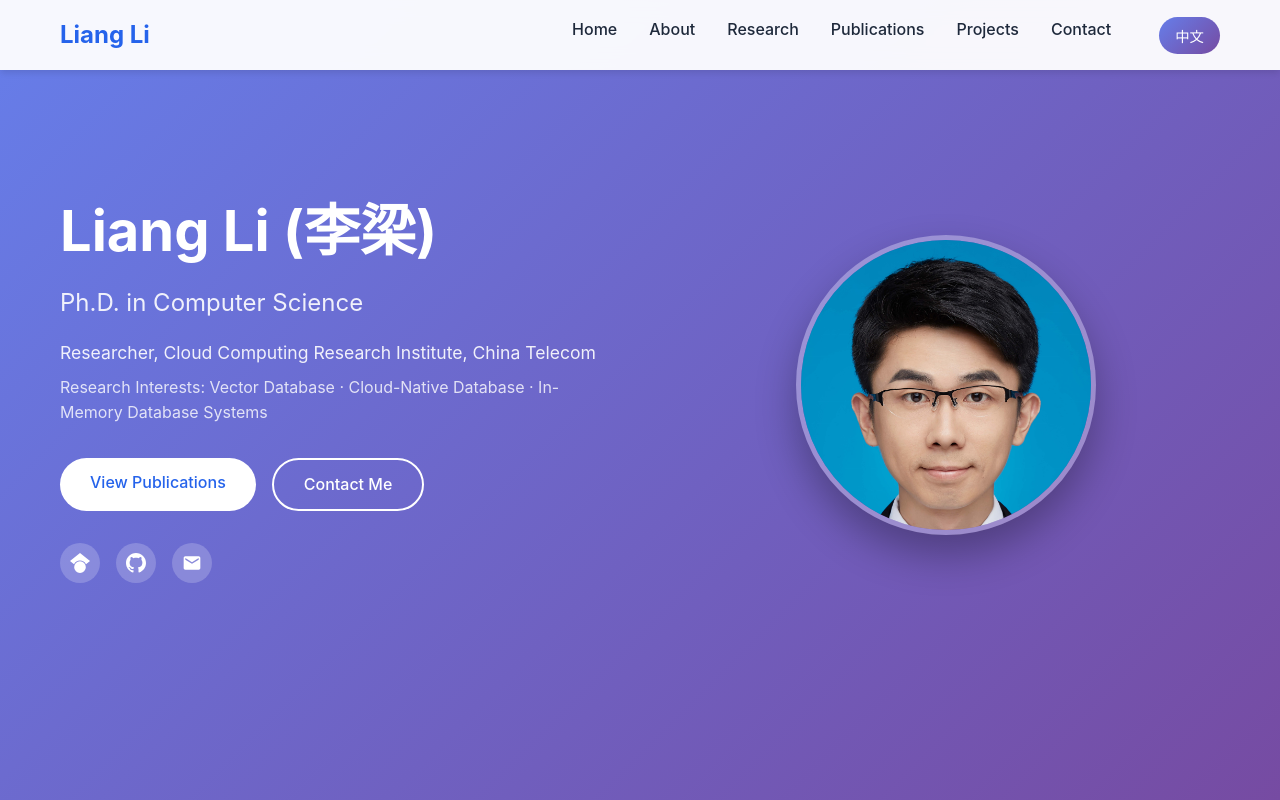
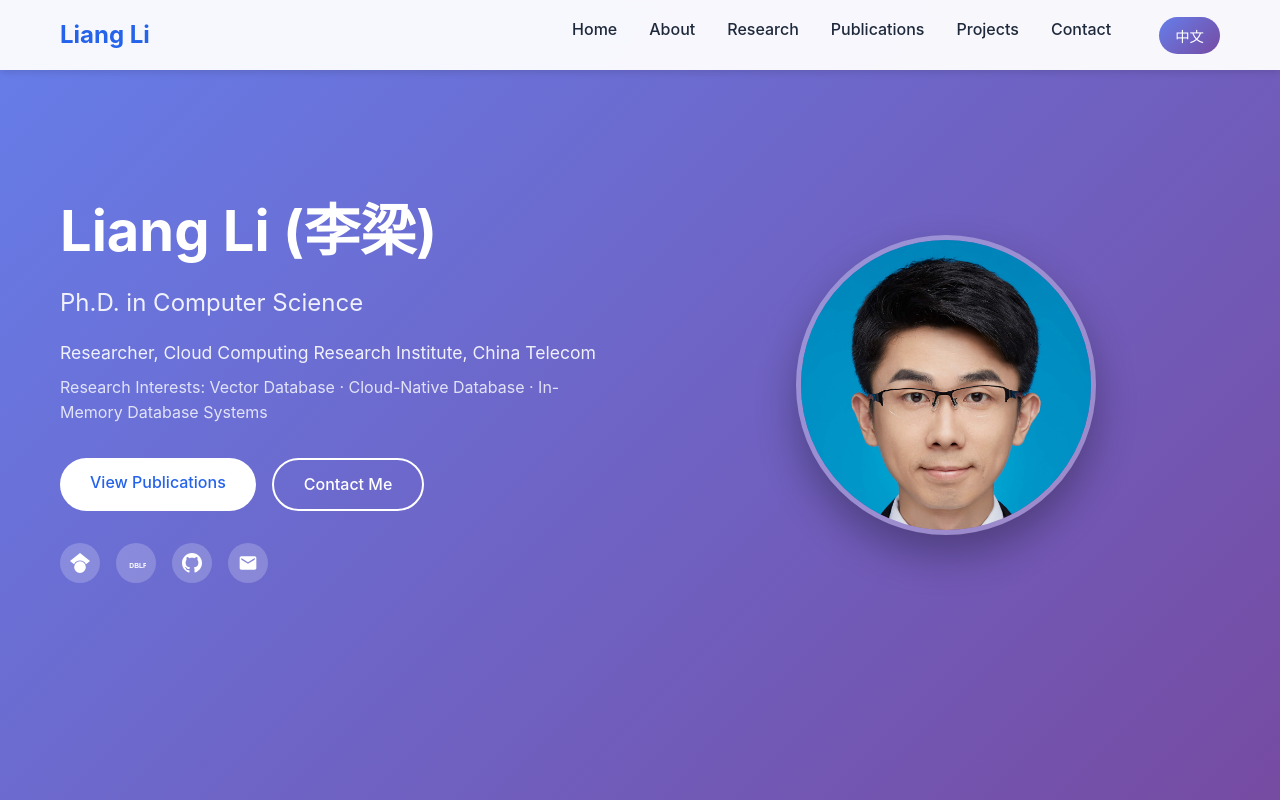
Before and after one commit to LeonLee666/leonlee666.github.io, a plain HTML site: page index.html in a window 1280 px wide. Shown: the top 800 px of the page. Drawn offline with Linux system fonts and the light colour scheme.

Commit message:
支持dblp

```diff
--- a/index.html
+++ b/index.html
@@ -49,6 +49,11 @@
                         <svg viewBox="0 0 24 24" fill="currentColor">
                             <path
                                 d="M12 24a7 7 0 1 1 0-14 7 7 0 0 1 0 14Zm0-24L0 9.5l4.838 3.94A8 8 0 0 1 12 9a8 8 0 0 1 7.162 4.44L24 9.5 12 0Z" />
+                        </svg>
+                    </a>
+                    <a href="https://dblp.org/pid/14/1395-16.html" class="social-link" title="DBLP">
+                        <svg viewBox="0 0 24 24" fill="currentColor">
+                            <text x="4" y="18" font-size="8" font-weight="bold" font-family="Arial, sans-serif">DBLP</text>
                         </svg>
                     </a>
                     <a href="https://github.com/leonlee666" class="social-link" title="GitHub">
@@ -375,6 +380,7 @@
                             <p>
                                 <a href="https://scholar.google.com/citations?user=IgkfABMAAAAJ&hl=zh-CN">Google
                                     Scholar</a> |
+                                <a href="https://dblp.org/pid/14/1395-16.html">DBLP</a> |
                                 <a href="https://www.researchgate.net/profile/Liang-Li-110">ResearchGate</a> |
                                 <a href="https://orcid.org/0000-0002-2527-5049">ORCID</a>
                             </p>
--- a/style.css
+++ b/style.css
@@ -232,6 +232,10 @@ body {
 .social-link svg {
     width: 20px;
     height: 20px;
+    fill: white;
+}
+
+.social-link svg text {
     fill: white;
 }
 
```
Also changed, not shown: 1 other file.
